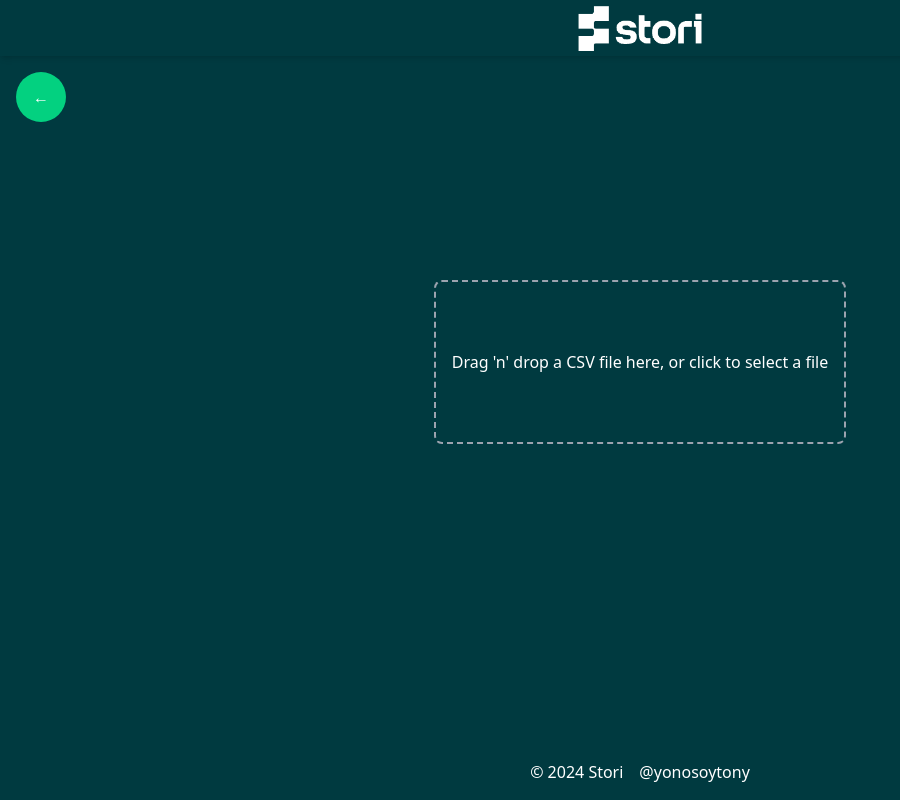
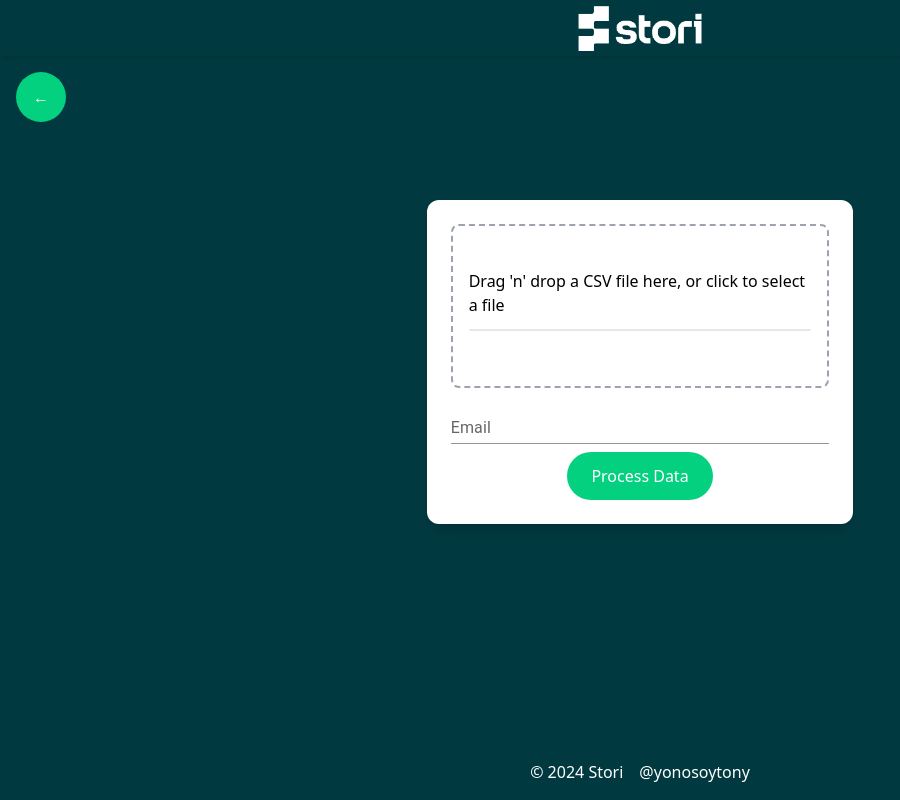
Before and after one commit to YoNoSoyTony/stori-challenge, a React (Vite) app in the folder frontend/: page / in a window 1280 px wide. Both pictures are taken after a click on the button "Choose File". Shown: the whole page, without its empty margins (0-900 px from the left). Built offline with nearby package versions, Linux system fonts and the light colour scheme.

Commit message:
finished frontend and updated backend to handle float numbers

```diff
--- a/frontend/src/components/FileDropper.tsx
+++ b/frontend/src/components/FileDropper.tsx
@@ -1,7 +1,9 @@
 // FileDropper.tsx
-import React, { useCallback, useState } from 'react';
-import { useDropzone } from 'react-dropzone';
-import Papa from 'papaparse';
+import React, { useCallback, useState } from "react";
+import { useDropzone } from "react-dropzone";
+import Papa from "papaparse";
+import { toast } from 'react-toastify';
+import 'react-toastify/dist/ReactToastify.css';
 
 interface FileDropperProps {
   onDataParsed: (data: any[]) => void;
@@ -10,29 +12,38 @@ interface FileDropperProps {
 const FileDropper: React.FC<FileDropperProps> = ({ onDataParsed }) => {
   const [error, setError] = useState<string | null>(null);
 
- const onDrop = useCallback((acceptedFiles: File[]) => {
+  const onDrop = useCallback(
+    (acceptedFiles: File[]) => {
       const file = acceptedFiles[0]; // Select only the first file
       Papa.parse(file, {
         header: true,
         complete: (results) => {
           if (results.errors.length > 0) {
-          setError('Error parsing CSV file.');
+            setError("Error parsing CSV file.");
+          toast.error("Error parsing CSV file.");
           } else {
             onDataParsed(results.data);
           }
         },
         error: (err: any): void => {
-        setError('Error reading file.');
-        console.log(err)
+          setError("Error reading file.");
+          toast.error("Error reading file.");
+          console.log(err);
         },
       });
- }, [onDataParsed]);
+    },
+    [onDataParsed]
+  );
 
   const { getRootProps, getInputProps, isDragActive } = useDropzone({ onDrop });
 
   return (
-    <div className="flex flex-col items-center justify-center p-4 border-dashed border-2 border-gray-400 rounded-lg">
-      <div {...getRootProps()} className="w-full h-32 flex flex-col items-center justify-center cursor-pointer">
+    <div className="flex flex-col items-center justify-center bg-white text-black rounded-xl p-6 shadow-lg w-full md:w-1/3">
+      <div className="text-black flex flex-col items-center justify-center p-4 border-dashed border-2 border-gray-400 rounded-lg">
+        <div
+          {...getRootProps()}
+          className="w-full h-32 flex flex-col items-center justify-center cursor-pointer"
+        >
           <input {...getInputProps()} />
           {isDragActive ? (
             <p>Drop the files here ...</p>
@@ -42,6 +53,7 @@ const FileDropper: React.FC<FileDropperProps> = ({ onDataParsed }) => {
         </div>
         {error && <div className="text-red-500 mt-2">{error}</div>}
       </div>
+    </div>
   );
 };
 
--- a/frontend/src/pages/GetMetricsStep.tsx
+++ b/frontend/src/pages/GetMetricsStep.tsx
@@ -43,7 +43,7 @@ const GetMetricsStep = () => {
           <TextField
             required
             label="Email"
-            variant="outlined"
+            variant="standard"
             value={email}
             onChange={(e) => setEmail(e.target.value.trim())}
             className="w-full py-2 m-4"
--- a/frontend/src/pages/HandleFileStep.tsx
+++ b/frontend/src/pages/HandleFileStep.tsx
@@ -1,8 +1,149 @@
-import FileDropper from '../components/FileDropper'
+import React, { useState, useCallback } from "react";
+import { useDropzone } from "react-dropzone";
+import Papa from "papaparse";
+import { toast } from "react-toastify";
+import TextField from "@mui/material/TextField";
+import axios from 'axios';
 
-const HandleFileStep = () => {
+interface Transaction {
+  Id: string;
+  Date: string;
+  Transaction: string;
+}
+
+const HandleFileStep: React.FC = () => {
+  const [email, setEmail] = useState<string>("");
+  const [transactions, setTransactions] = useState<any[]>([]);
+  const [selectedFile, setSelectedFile] = useState<File | null>(null);
+
+  const onDrop = useCallback((acceptedFiles: File[]) => {
+    const file = acceptedFiles[0];
+    setSelectedFile(file);
+  }, []);
+
+  const { getRootProps, getInputProps, isDragActive } = useDropzone({ onDrop });
+
+  const handleEmailChange = (event: React.ChangeEvent<HTMLInputElement>) => {
+    setEmail(event.target.value);
+  };
+
+  const convertDateToMonthName = (transactions: Transaction[]): Transaction[] => {
+    const monthNames = [
+      "January",
+      "February",
+      "March",
+      "April",
+      "May",
+      "June",
+      "July",
+      "August",
+      "September",
+      "October",
+      "November",
+      "December",
+    ];
+
+    return transactions.map((transaction) => {
+      const [monthNumber, restOfDate] = transaction.Date.split("/");
+      const monthName = monthNames[parseInt(monthNumber) - 1];
+      transaction.Date = `${monthName}/${restOfDate}`;
+      return transaction;
+    });
+  };
+
+  const handleProcessData = () => {
+    if (!selectedFile) {
+      toast.error("No file selected.");
+      return;
+    }
+
+    Papa.parse(selectedFile, {
+      header: true,
+      dynamicTyping: true,
+      complete: (results) => {
+        if (results.errors.length > 0) {
+          console.log(results.errors);
+          toast.error("Error parsing CSV file.");
+        } else {
+          const processedTransactions = results.data.map((transaction: any) => ({
+            email: email,
+            amount: parseFloat(transaction.Transaction),
+            month: convertDateToMonthName([transaction])[0].Date.split('/')[0]
+          }));
+          setTransactions(processedTransactions);
+          axios.post('https://cld7djirp5.execute-api.us-east-1.amazonaws.com/default/handleCSV', {transactions: transactions})
+            .then(response => {
+              console.log(response);
+              toast.success("Data processed successfully.");
+            })
+            .catch(error => {
+              console.error(error);
+              toast.error("Error processing data.");
+            });
+        }
+      },
+      error: (err: any): void => {
+        toast.error("Error reading file.");
+        console.log(err);
+      },
+    });
+  };
+
+  const handleClearFile = () => {
+    setSelectedFile(null);
+  };
+
+  const fileName = selectedFile ? selectedFile.name : "";
+
   return (
-  <FileDropper onDataParsed={(data) => console.log(data)} />
-  )
-}
+    <div className="flex flex-col items-center justify-center bg-white text-black rounded-xl p-6 shadow-lg w-full md:w-1/3">
+      <div className="flex flex-col items-center justify-center">
+        <div className="flex flex-col items-center justify-center p-4 border-dashed border-2 border-gray-400 rounded-lg">
+          <div
+            {...getRootProps()}
+            className="w-full h-32 flex flex-col items-center justify-center cursor-pointer"
+          >
+            <input {...getInputProps()} />
+            {isDragActive ? (
+              <p>Drop the files here ...</p>
+            ) : (
+              <p>Drag 'n' drop a CSV file here, or click to select a file</p>
+            )}
+            <div className="w-full flex flex-row justify-between items-center border rounded-full pl-5 m-3">
+              <p>{fileName}</p>
+              {selectedFile && (
+                <button
+                  onClick={handleClearFile}
+                  className="flex items-center justify-center rounded-full bg-red-500 text-white p-4 cursor-pointer"
+                  style={{ width: "50px", height: "50px" }}
+                >
+                  {"✕"}
+                </button>
+              )}
+            </div>
+          </div>
+        </div>
+        <div className="h-2"/>
+        <div className="w-full">
+
+        </div>
+        <TextField
+          label="Email"
+          variant="standard"
+          fullWidth
+          value={email}
+          onChange={handleEmailChange}
+        />
+        <div className="h-2"/>
+        <button
+          className="bg-stori-green text-white px-6 py-3 mx-2 my-0 rounded-full"
+          onClick={handleProcessData}
+        >
+          Process Data
+        </button>
+      </div>
+    </div>
+  );
+};
+
 export default HandleFileStep;
```
Also changed, not shown: 1 other file (tests, documents, lock files or other folders). Lines whose indentation alone changed are shown as unchanged.
